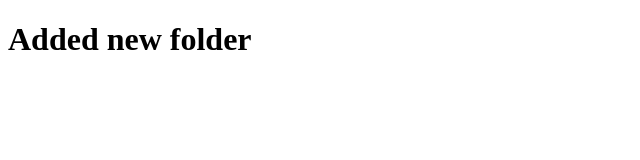
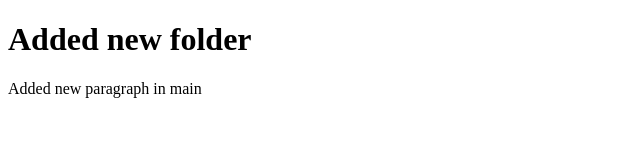
Before and after one commit to kamalesh6196/another_one, a plain HTML site: page index.html in a window 1280 px wide. Shown: the whole page, without its empty margins (0-640 px from the left). Drawn offline with Linux system fonts and the light colour scheme.

Commit message:
dummy commit 2

```diff
--- a/index.html
+++ b/index.html
@@ -7,5 +7,6 @@
 </head>
 <body>
     <h1>Added new folder</h1>
+    <p>Added new paragraph in main</p>
 </body>
 </html>
```
